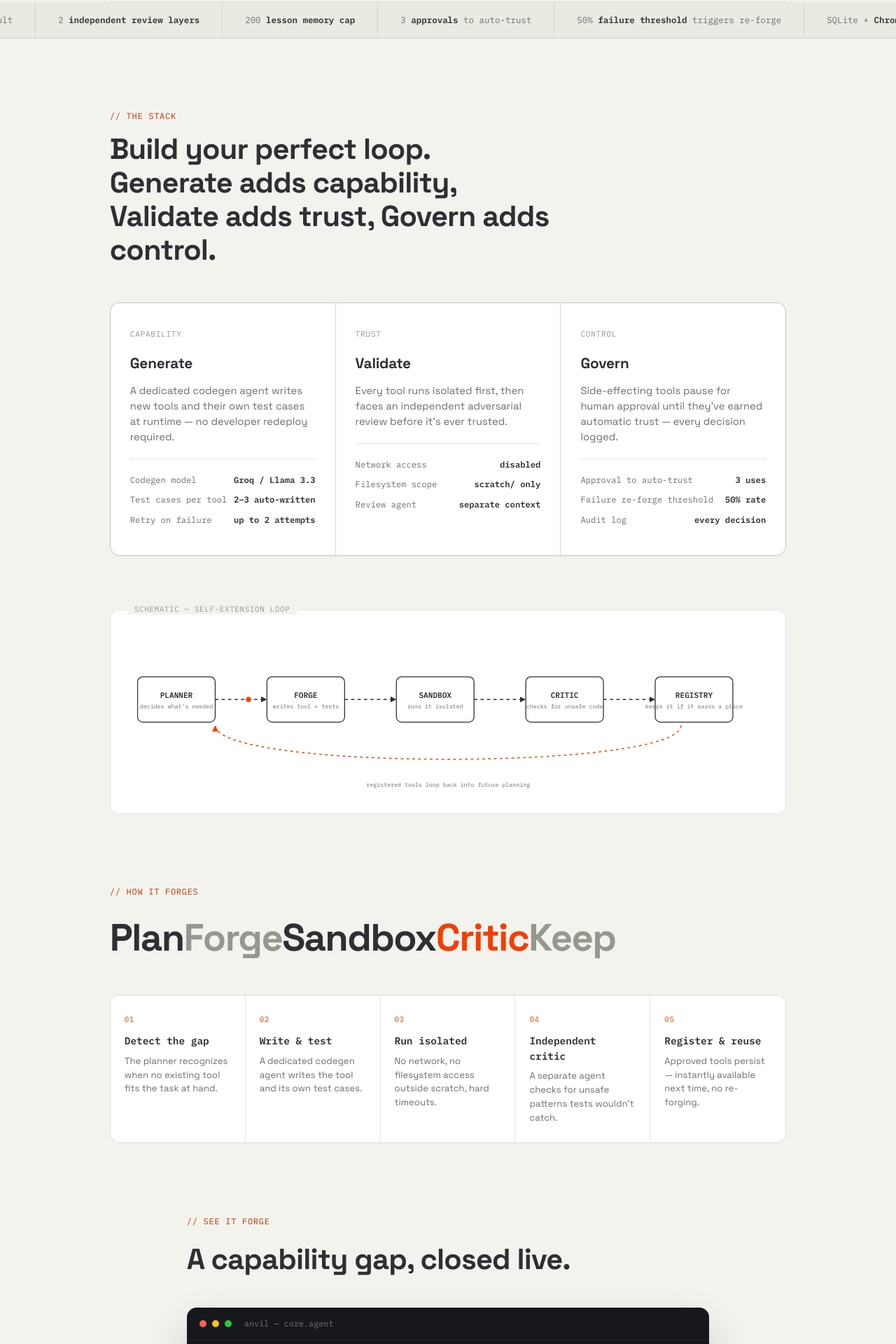
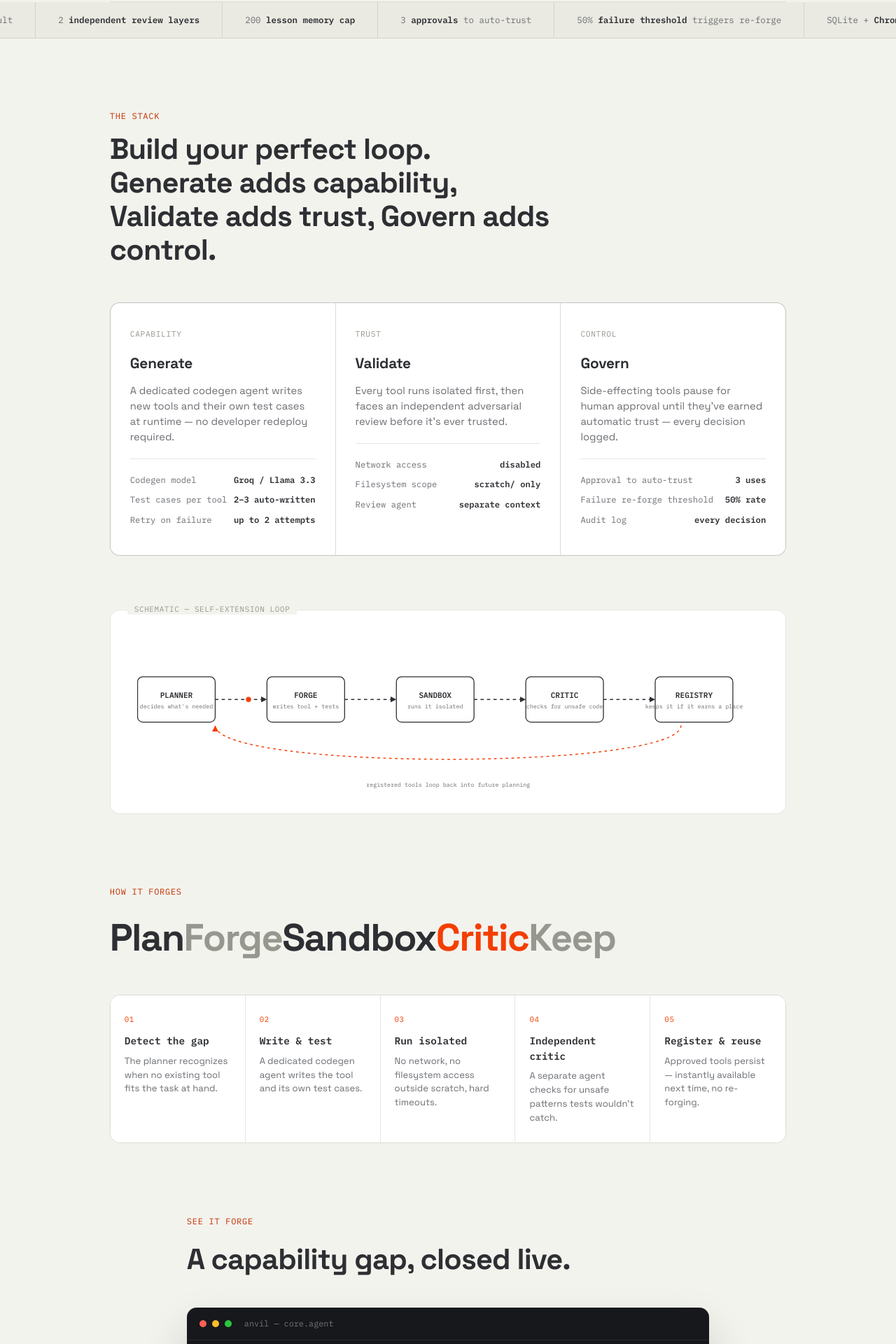
Before and after one commit to AmanSingh-404/ANVIL, a Next.js app in the folder dashboard/: page / in a window 1280 px wide. Shown: the part 622-2542 px from the top of the page at 70% size. Built offline with nearby package versions, Linux system fonts and the light colour scheme.

Commit message:
feat: initialize landing page layout and main marketing content

```diff
--- a/dashboard/src/app/layout.js
+++ b/dashboard/src/app/layout.js
@@ -20,7 +20,7 @@ export const metadata = {
 
 export default function RootLayout({ children }) {
   return (
-    <html lang="en">
+    <html lang="en" data-scroll-behavior="smooth">
       <body className={`${spaceGrotesk.variable} ${plexMono.variable}`}>
         {children}
       </body>
--- a/dashboard/src/app/page.js
+++ b/dashboard/src/app/page.js
@@ -83,7 +83,7 @@ export default function LandingPage() {
 
       <section className="stack reveal" id="stack">
         <div className="stack-head">
-          <div className="stack-label">// the stack</div>
+          <div className="stack-label">the stack</div>
           <h2>Build your perfect loop. Generate adds capability, Validate adds trust, Govern adds control.</h2>
         </div>
         <div className="stack-grid">
@@ -144,7 +144,7 @@ export default function LandingPage() {
       </section>
 
       <div className="stages-intro reveal">
-        <div className="stack-label">// how it forges</div>
+        <div className="stack-label"> how it forges</div>
         <div className="squeeze">
           <span className="s1">Plan</span><span className="s2">Forge</span><span className="s3">Sandbox</span><span className="s4">Critic</span><span className="s5">Keep</span>
         </div>
@@ -161,7 +161,7 @@ export default function LandingPage() {
 
       <section className="demo reveal" id="demo">
         <div className="demo-head">
-          <div className="stack-label">// see it forge</div>
+          <div className="stack-label"> see it forge</div>
           <h2 style={{ fontSize: 'clamp(1.8rem, 3.4vw, 2.6rem)', fontWeight: 700, letterSpacing: '-0.02em' }}>A capability gap, closed live.</h2>
         </div>
         <div className="terminal">
```
